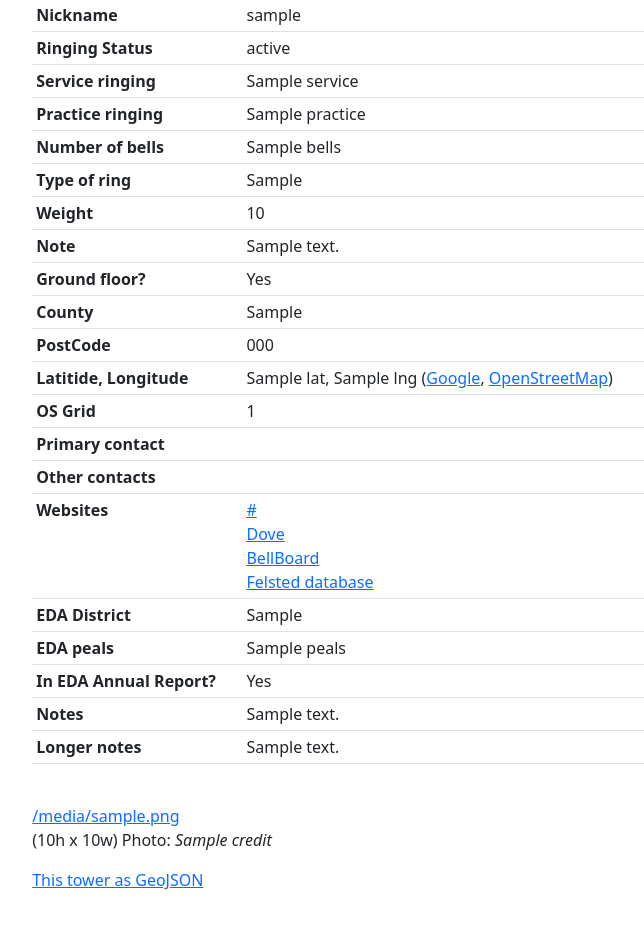
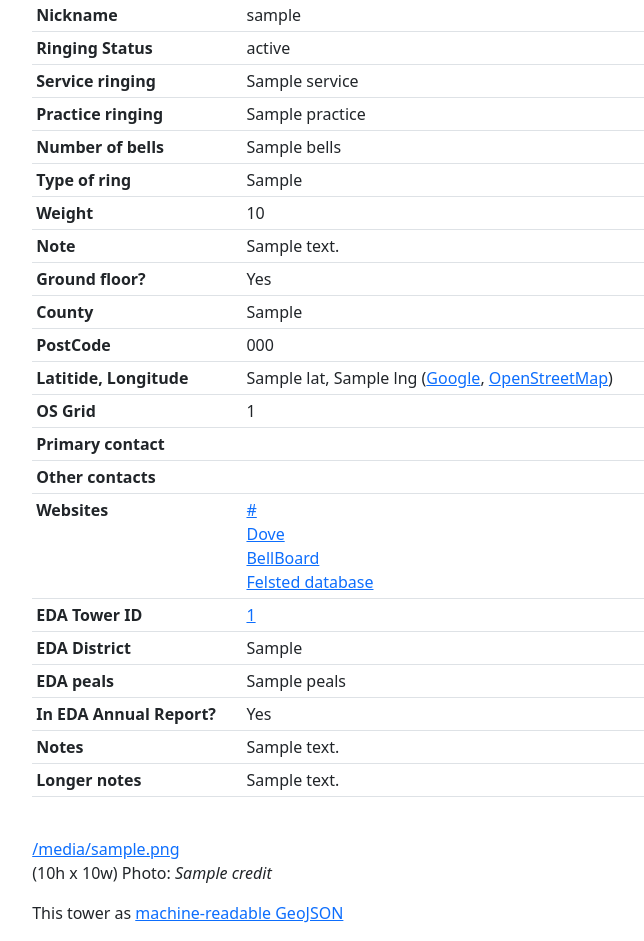
Before and after one commit to jw35/eda-django, a Django app: template eda/tower_database/templates/tower_database/tower_detail.html in a window 1280 px wide. Shown: the part 57-998 px from the top of the page, without its empty margins (293-937 px from the left). Before the commit the page ends 947 px from the top, so only its background shows below. Run offline with Django 5.2, Linux system fonts and the light colour scheme; the template is opened without the code that fills it: most values are stand-ins (such as "Sample title", 1, 10 or a date in 2020); some libraries are stand-ins or nearby versions.

Commit message:
Tidy GeoJSON links, add EDA Tower ID

```diff
--- a/eda/tower_database/templates/tower_database/index.html
+++ b/eda/tower_database/templates/tower_database/index.html
@@ -16,4 +16,4 @@
 		<li><a href="{% url 'practice_night_list' %}">Towers by practice night</a></li>
 	</ul>
 
-	<p>Also <a href="{% url 'towers_geojson' %}">All towers as GeoJSON</a>.</p>
+	<p>Also all towers as <a href="{% url 'towers_geojson' %}">machine-readable GeoJSON</a>.</p>
--- a/eda/tower_database/templates/tower_database/tower_detail.html
+++ b/eda/tower_database/templates/tower_database/tower_detail.html
@@ -115,6 +115,10 @@
         {% endif %}
 	</tr>
 	<tr>
+		<td class="fw-bold">EDA Tower ID</td>
+		<td><a href="{% url 'tower_detail' tower.pk %}">{{ tower.pk }}</a></td>
+	</tr>
+	<tr>
 		<td class="fw-bold">EDA District</td>
 		<td>{{ tower.get_district_display }}</td>
 	</tr>
@@ -157,7 +161,7 @@ Photo: <i>{{ photo.credit }}</i>
 </p>
 {% endfor %}
 
-<p><a href="{% url 'tower_geojson' tower.pk %}">This tower as GeoJSON</a></p>
+<p>This tower as <a href="{% url 'tower_geojson' tower.pk %}">machine-readable GeoJSON</a></p>
 
 {% if user_can_edit %}
 <p>[Admin only: <a href="{% url 'admin:tower_database_tower_change' tower.pk %}">Edit</a>]</p>
```
